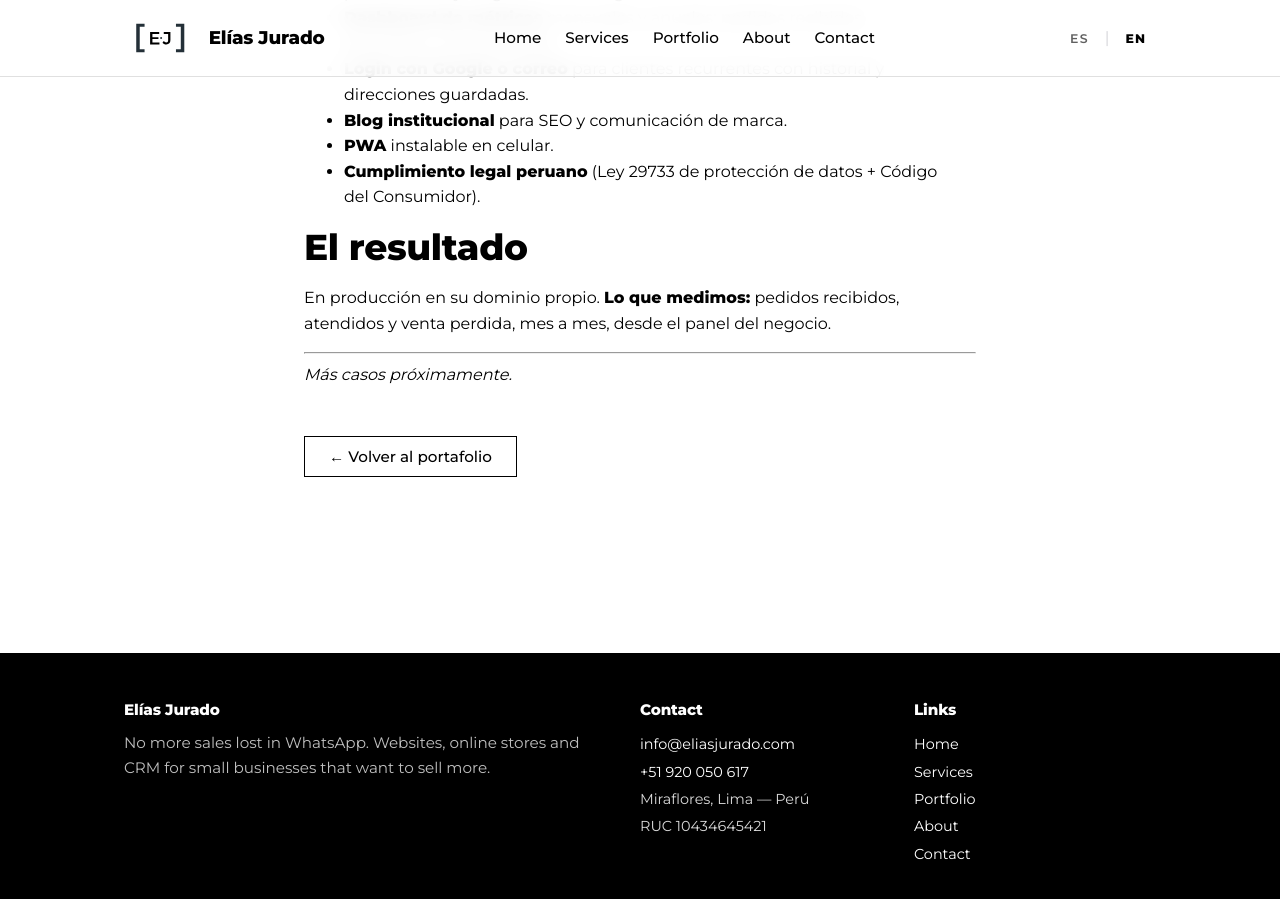
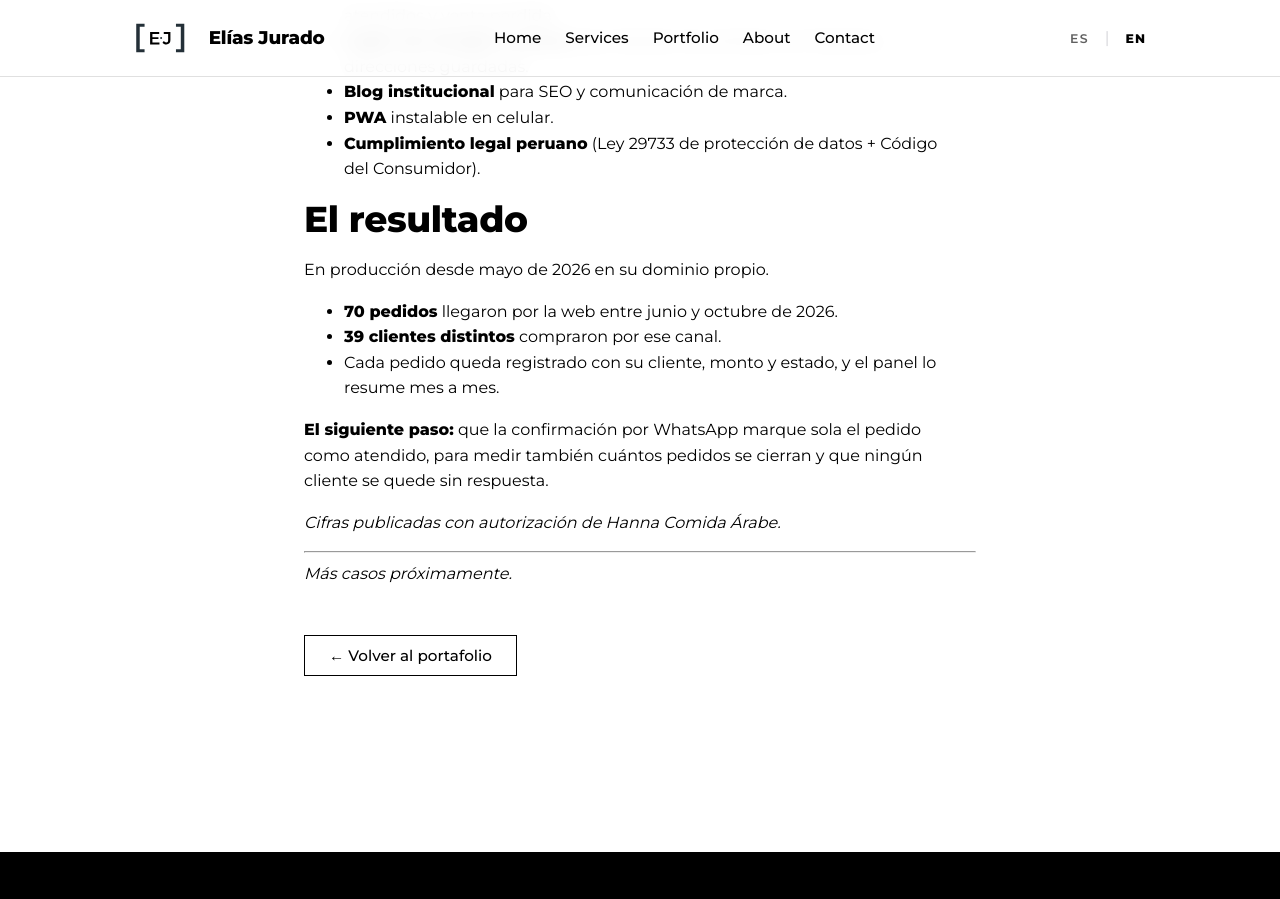
Before and after one commit to eliasjurado/eliasjurado.github.io, a Jekyll site: the page built from _proyectos/hanna.md, in a window 1280 px wide and 900 px high, scrolled down 1678 px. Built offline with Jekyll 4.4.1, drawn with Linux system fonts in a browser that asks for light colours; some of the changed text lies outside the part shown.

Commit message:
copy(web): caso Hanna con cifras reales autorizadas — 70 pedidos de 39 clientes (jun–oct 2026)

```diff
--- a/_proyectos/hanna.md
+++ b/_proyectos/hanna.md
@@ -12,12 +12,11 @@
 captura_alt: Página de inicio de Hanna Comida Árabe en un celular
 url_vivo: https://hannacomidaarabe.com
 resumen: >-
-  Los pedidos llegan ordenados desde la web, con un panel para el equipo que
-  cuenta pedidos atendidos y venta perdida. Antes, cada pedido se tomaba a mano
-  por mensaje.
+  En sus primeros cinco meses, 70 pedidos de 39 clientes distintos llegaron
+  ordenados por la web. Antes, cada pedido se tomaba a mano por mensaje.
 resumen_en: >-
-  Orders arrive organized from the website, with a team dashboard that counts
-  fulfilled orders and lost sales. Before, every order was taken by hand over
+  In its first five months, 70 orders from 39 different customers arrived
+  organized through the website. Before, every order was taken by hand over
   chat.
 ---
 
@@ -40,7 +39,15 @@
 
 ## El resultado
 
-En producción en su dominio propio. **Lo que medimos:** pedidos recibidos, atendidos y venta perdida, mes a mes, desde el panel del negocio.
+En producción desde mayo de 2026 en su dominio propio.
+
+- **70 pedidos** llegaron por la web entre junio y octubre de 2026.
+- **39 clientes distintos** compraron por ese canal.
+- Cada pedido queda registrado con su cliente, monto y estado, y el panel lo resume mes a mes.
+
+**El siguiente paso:** que la confirmación por WhatsApp marque sola el pedido como atendido, para medir también cuántos pedidos se cierran y que ningún cliente se quede sin respuesta.
+
+*Cifras publicadas con autorización de Hanna Comida Árabe.*
 
 ---
 
```
